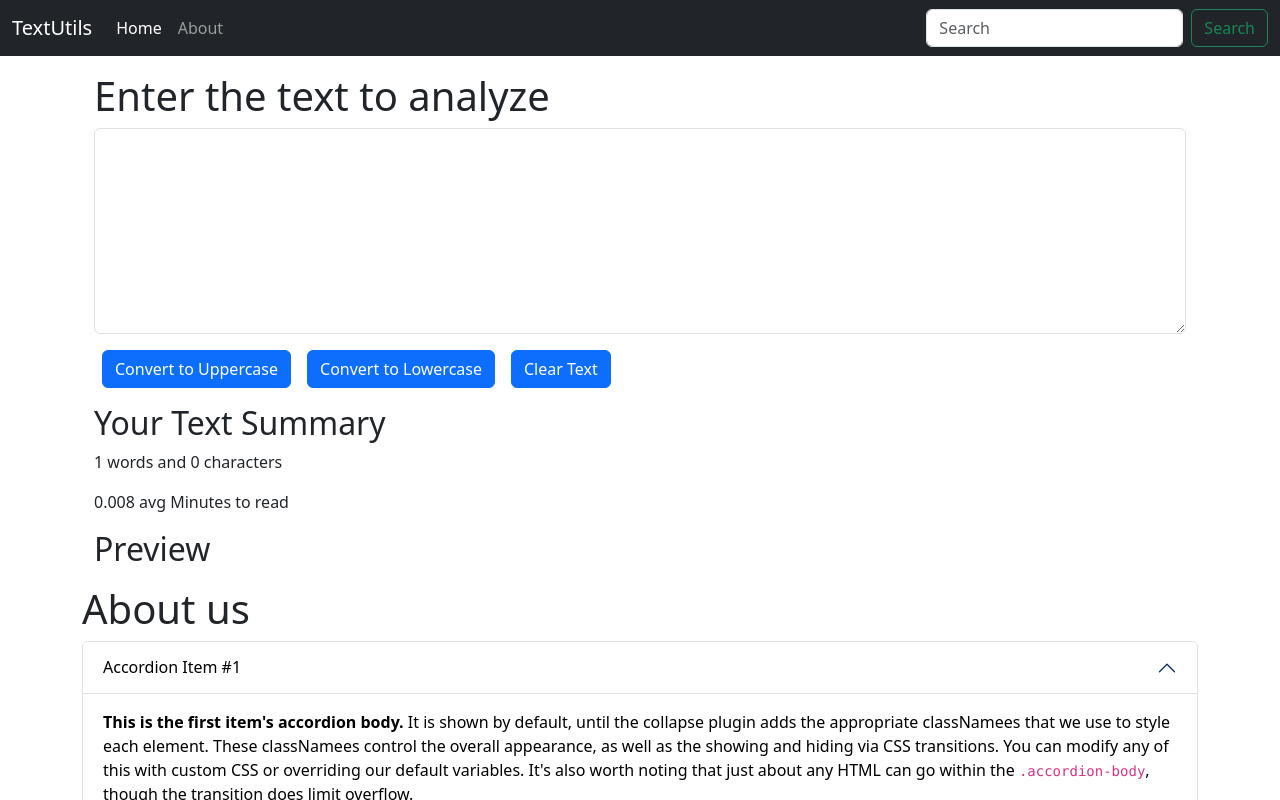
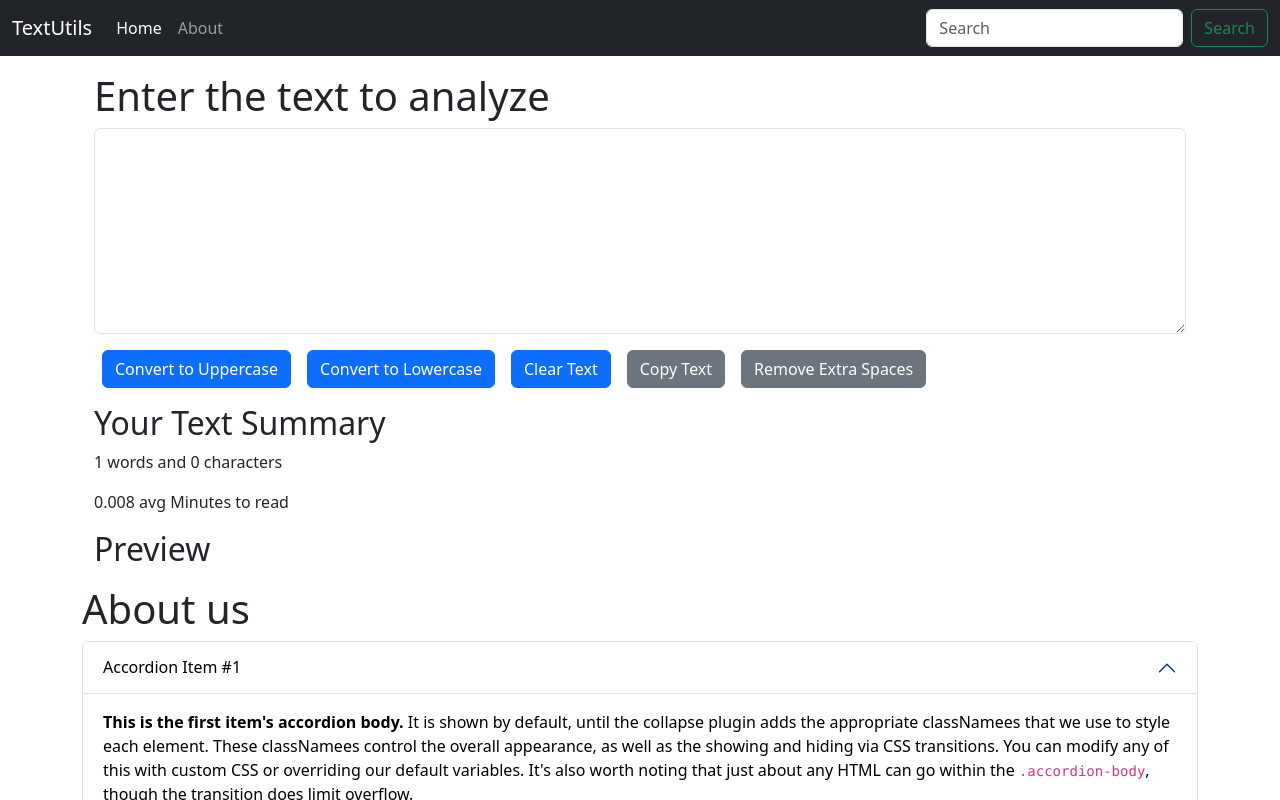
Before and after one commit to Sk9singh/Text_utils, a React (Create React App) app: page / in a window 1280 px wide. Shown: the top 800 px of the page. Built offline with nearby package versions, Linux system fonts and the light colour scheme.

Commit message:
added more butons

```diff
--- a/src/components/TextForm.js
+++ b/src/components/TextForm.js
@@ -21,6 +21,17 @@
         setText(event.target.value);
     }
 
+    const handleCopyClick = () => {
+        let copyText = document.getElementById('myBox');
+        copyText.select();
+        navigator.clipboard.writeText(copyText.value);
+    }
+
+    const handleExtraSpaceClick = () => {
+        let newText = text.split(/[ ]+/);
+        setText(newText.join(" "));
+    }
+
    const [text,setText] = useState('');
 
   return (
@@ -33,6 +44,8 @@
         <button className="btn btn-primary mx-2" onClick={handleUpClick}>Convert to Uppercase</button>
         <button className="btn btn-primary mx-2" onClick={handleDownClick}>Convert to Lowercase</button>
         <button className="btn btn-primary mx-2" onClick={handleClearClick}>Clear Text</button>
+        <button className="btn btn-secondary mx-2" onClick={handleCopyClick}>Copy Text</button>
+        <button className="btn btn-secondary mx-2" onClick={handleExtraSpaceClick}>Remove Extra Spaces</button>
     </div>
       <div className="container my-3">
        <h2>Your Text Summary</h2>
```
